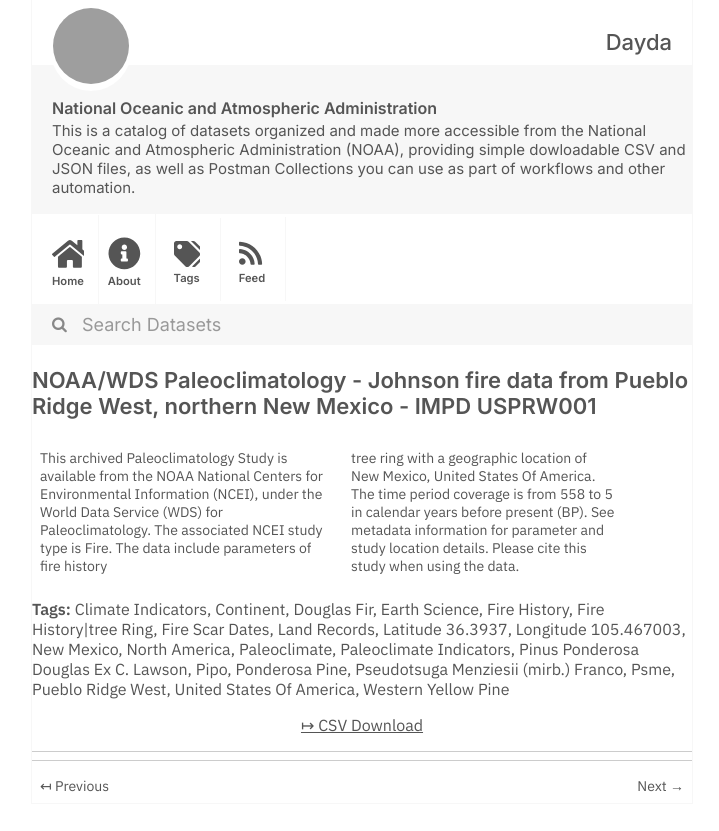
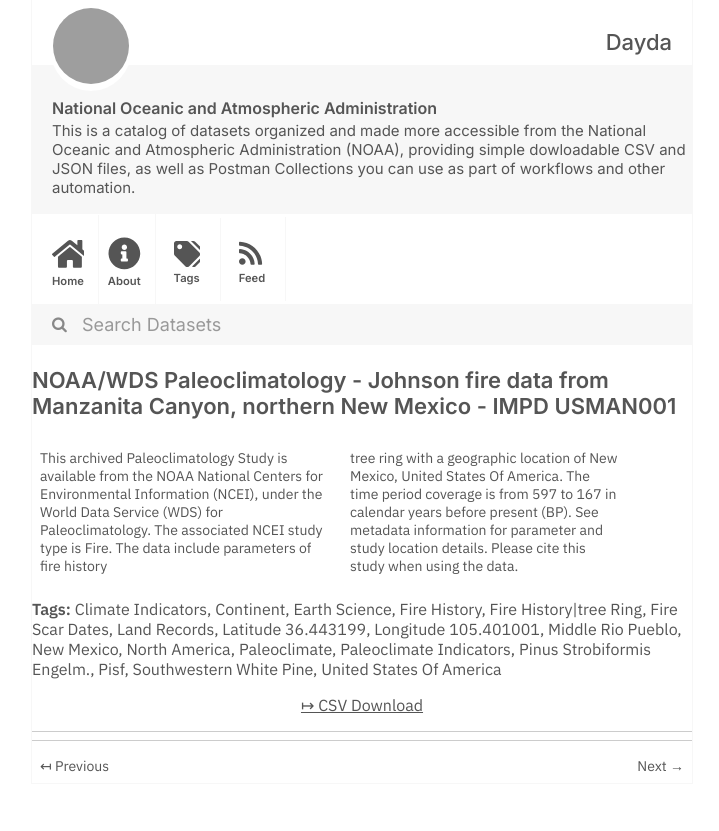
Before and after one commit to dayda-entities/national-oceanic-and-atmospheric-administration, a Jekyll site: the page built from _posts/2020-11-12-noaawds-paleoclimatology-johns.md, in a window 1280 px wide, cut to the strip 0-831 px from the top of the page. Shown: the whole strip, without its empty margins (278-997 px from the left). Built offline with Jekyll 4.4.1, drawn with Linux system fonts in a browser that asks for light colours; grey boxes are pictures that could not be loaded.

Commit message:
Publish Data

```diff
--- a/_posts/2020-11-12-noaawds-paleoclimatology-johns.md
+++ b/_posts/2020-11-12-noaawds-paleoclimatology-johns.md
@@ -1,39 +1,35 @@
 ---
 title: >-
-  NOAA/WDS Paleoclimatology - Johnson fire data from Pueblo Ridge West, northern
-  New Mexico - IMPD USPRW001
-created: '2020-11-12T06:23:36.549426'
-modified: '2021-02-26T16:17:04.728473'
+  NOAA/WDS Paleoclimatology - Johnson fire data from Manzanita Canyon, northern
+  New Mexico - IMPD USMAN001
+created: '2020-11-12T06:27:15.220201'
+modified: '2021-02-02T21:02:14.281274'
 state: active
 type: dataset
 tags:
   - Climate Indicators
   - Continent
-  - Douglas Fir
   - Earth Science
   - Fire History
   - Fire History|tree Ring
   - Fire Scar Dates
   - Land Records
-  - Latitude 36.3937
-  - Longitude  105.467003
+  - Latitude 36.443199
+  - Longitude  105.401001
+  - Middle Rio Pueblo
   - New Mexico
   - North America
   - Paleoclimate
   - Paleoclimate Indicators
-  - Pinus Ponderosa Douglas Ex C. Lawson
-  - Pipo
-  - Ponderosa Pine
-  - Pseudotsuga Menziesii (mirb.) Franco
-  - Psme
-  - Pueblo Ridge West
+  - Pinus Strobiformis Engelm.
+  - Pisf
+  - Southwestern White Pine
   - United States Of America
-  - Western Yellow Pine
 groups: []
 csv_url: >-
-  https://www.ncei.noaa.gov/pub/data/paleo/firehistory/firescar/northamerica/supplemental/usprw001_tree_meta.csv
+  https://www.ncei.noaa.gov/pub/data/paleo/firehistory/firescar/northamerica/supplemental/usman001_tree_meta.csv
 json_url: ''
 layout: post
 
 ---
-This archived Paleoclimatology Study is available from the NOAA National Centers for Environmental Information (NCEI), under the World Data Service (WDS) for Paleoclimatology. The associated NCEI study type is Fire. The data include parameters of fire history|tree ring with a geographic location of New Mexico, United States Of America. The time period coverage is from 558 to 5 in calendar years before present (BP). See metadata information for parameter and study location details. Please cite this study when using the data.
+This archived Paleoclimatology Study is available from the NOAA National Centers for Environmental Information (NCEI), under the World Data Service (WDS) for Paleoclimatology. The associated NCEI study type is Fire. The data include parameters of fire history|tree ring with a geographic location of New Mexico, United States Of America. The time period coverage is from 597 to 167 in calendar years before present (BP). See metadata information for parameter and study location details. Please cite this study when using the data.
```
